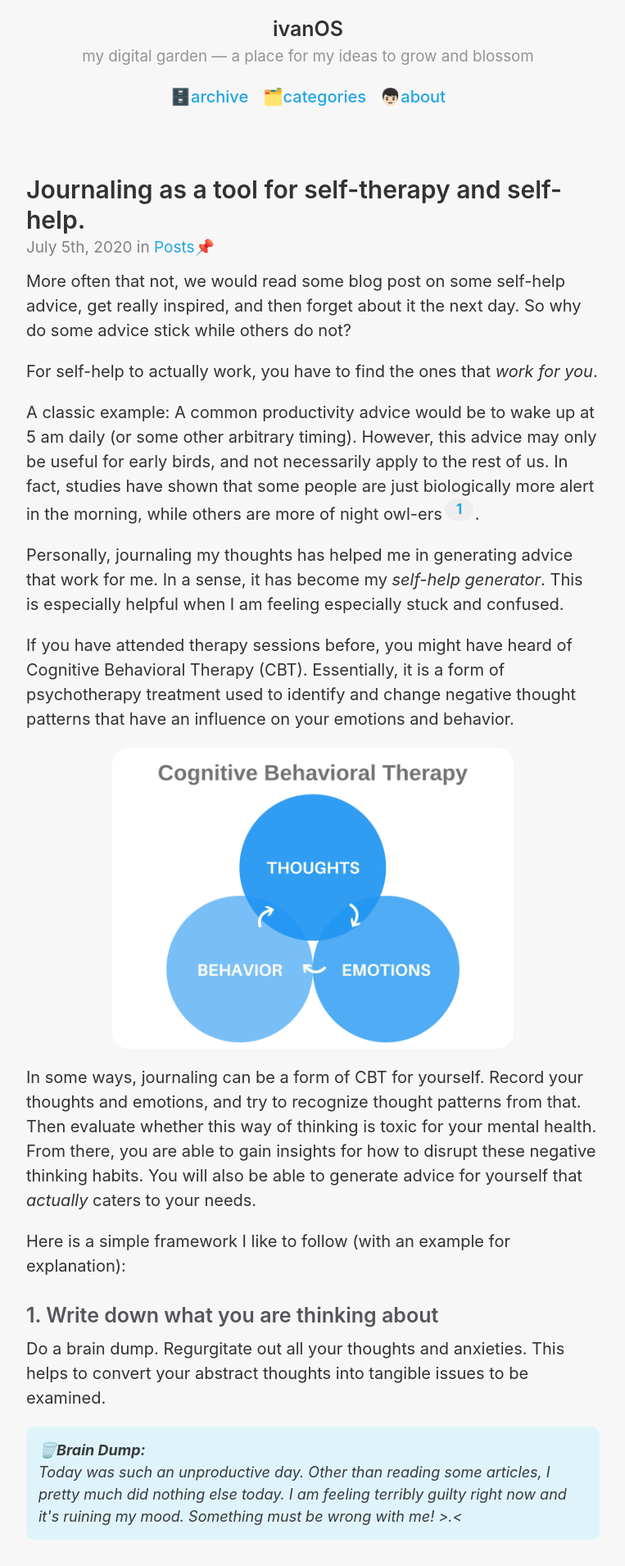
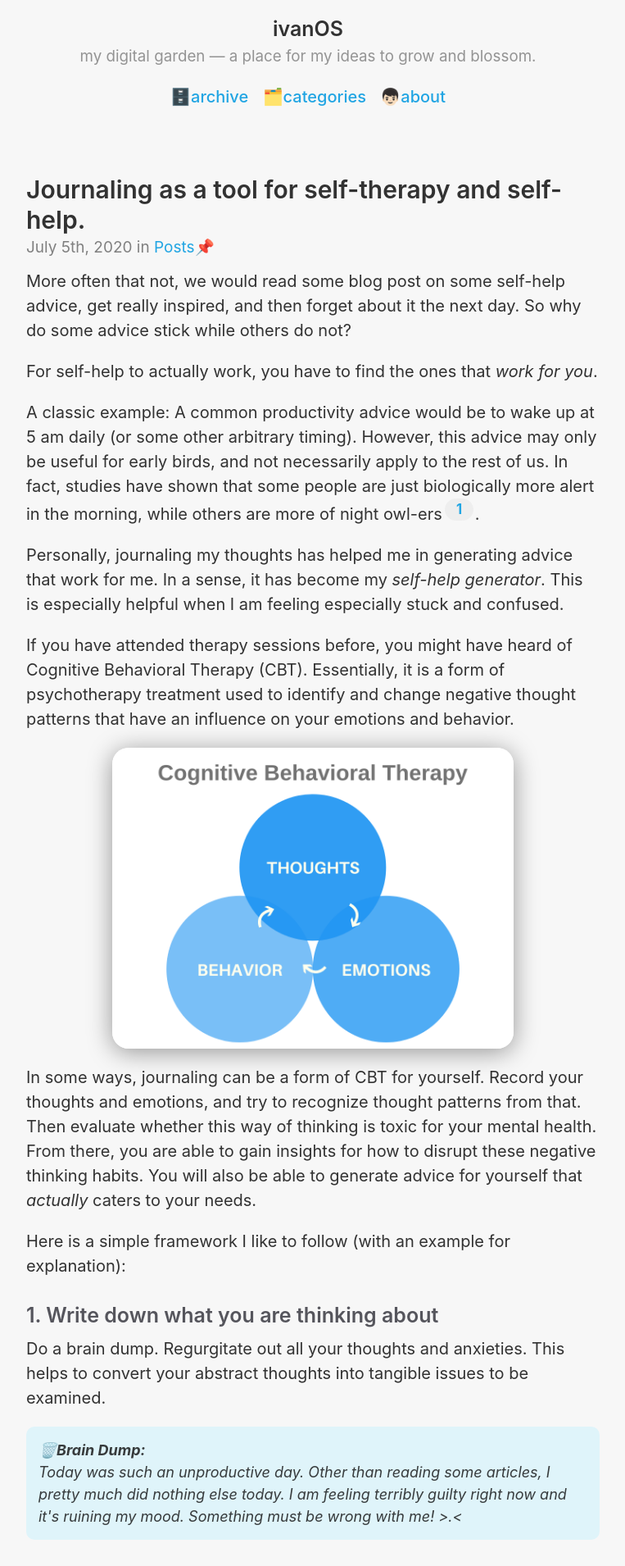
Before and after one commit to hiivan/hiivan.github.io, a Jekyll site: the page built from index.html, in a window 1280 px wide. Shown: the top 1910 px of the page at 82% size, without its empty margins (258-1021 px from the left). Built offline with Jekyll 4.4.1, drawn with Linux system fonts in a browser that asks for light colours; nearby versions of some CDN libraries; the list of posts is cut into pages by our own code.

Commit message:
updated css

```diff
--- a/_config.yml
+++ b/_config.yml
@@ -1,6 +1,6 @@
 # Setup
 title: ivanOS
-tagline: my digital garden — a place for my ideas to grow and blossom
+tagline: my digital garden — a place for my ideas to grow and blossom.
 url: https://hiivan.github.io/
 paginate: 1
 baseurl: ""
--- a/_sass/_md.scss
+++ b/_sass/_md.scss
@@ -1,5 +1,6 @@
 .img {
   border-radius: 20px;
+  box-shadow: 0 4px 30px rgba(0,0,0,.4);
 }
 
 /*@media (prefers-color-scheme: dark) {
```
